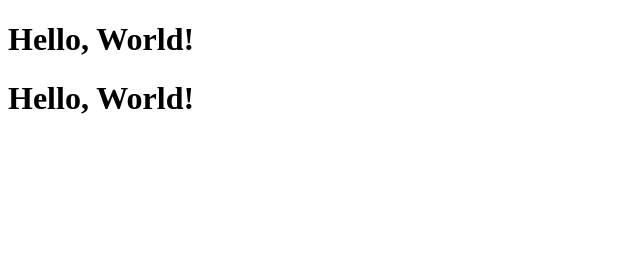
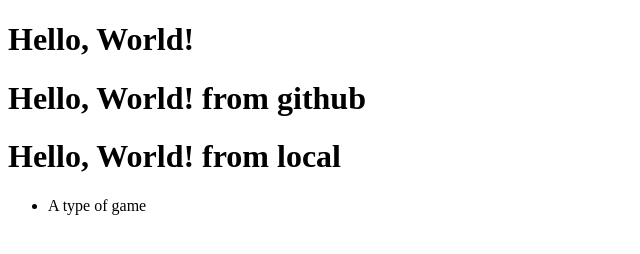
Before and after one commit to LonelyThic/CS3338-first-project, a plain HTML site: page index.html in a window 1280 px wide. Shown: the whole page, without its empty margins (0-640 px from the left). Drawn offline with Linux system fonts and the light colour scheme.

Commit message:
index.html

```diff
--- a/index.html
+++ b/index.html
@@ -7,6 +7,10 @@
 </head>
 <body>
     <h1>Hello, World!</h1>
-    <h1>Hello, World!</h1>
+    <h1>Hello, World! from github</h1>
+    <h1>Hello, World! from local</h1>
+    <ul>
+        <li>A type of game</li>
+    </ul>
 </body>
 </html>
```
